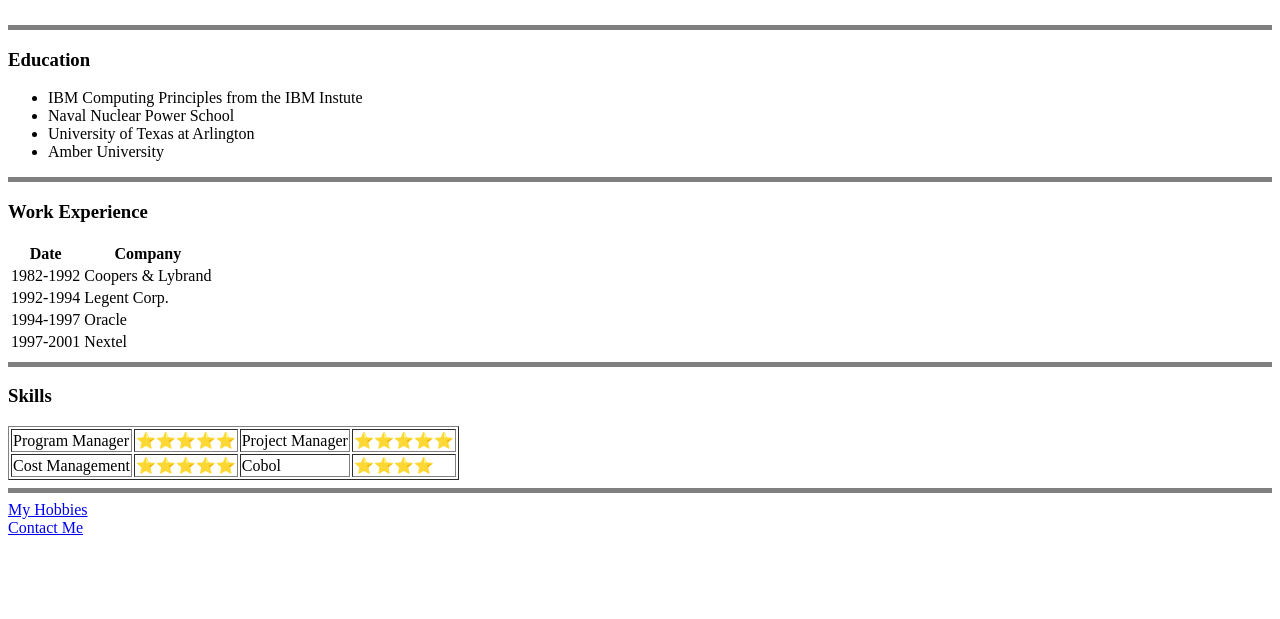
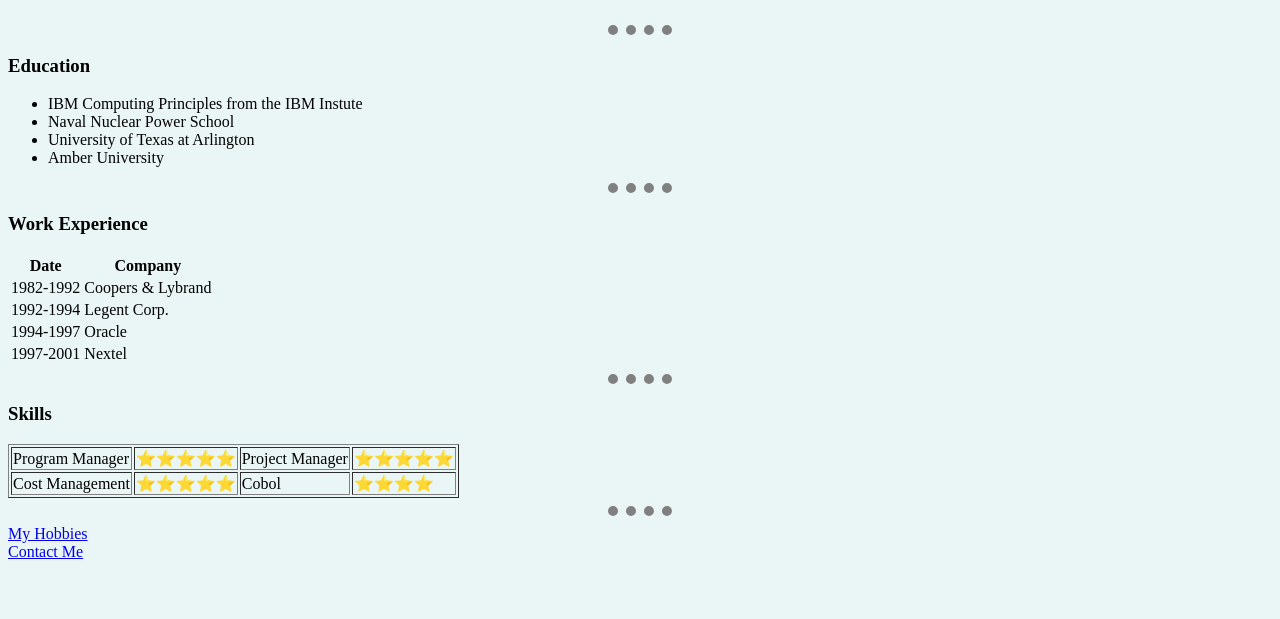
Before and after one commit to bfh455/cv, a plain HTML site: page index.html in a window 1280 px wide. Shown: the part 181-800 px from the top of the page. Drawn offline with Linux system fonts and the light colour scheme.

Commit message:
Inline Css

```diff
--- a/index.html
+++ b/index.html
@@ -4,6 +4,20 @@
 <head>
   <meta charset="utf-8">
   <title>✯Bill's Personal Site</title>
+  <style media="screen">
+    body {
+      background-color: #eaf6f6;
+    }
+
+    hr {
+
+      border-style: dotted none none none;
+      border-color: gray;
+      border-width: 10px;
+      height: 1px;
+      width: 5%;
+    }
+  </style>
 </head>
 
 <body>
@@ -18,7 +32,7 @@
   </table>
 
 
-  <hr size="5" noshade>
+  <hr>
   <h3>Education</h3>
   <ul>
     <li>IBM Computing Principles from the IBM Instute</li>
@@ -26,7 +40,7 @@
     <li>University of Texas at Arlington</li>
     <li>Amber University</li>
   </ul>
-  <hr size="5" noshade>
+  <hr>
   <h3>Work Experience</h3>
   <table>
     <tr>
@@ -50,7 +64,7 @@
       <td>Nextel</td>
     </tr>
   </table>
-  <hr size="5" noshade>
+  <hr>
   <h3>Skills</h3>
   <table border="1">
     <tr>
@@ -67,7 +81,7 @@
       <td>⭐⭐⭐⭐</td>
     </tr>
   </table>
-  <hr size="5" noshade>
+  <hr>
 <a href="hobbies.html">My Hobbies</a>
 <br>
 <a href="contact.html">Contact Me</a>
```
